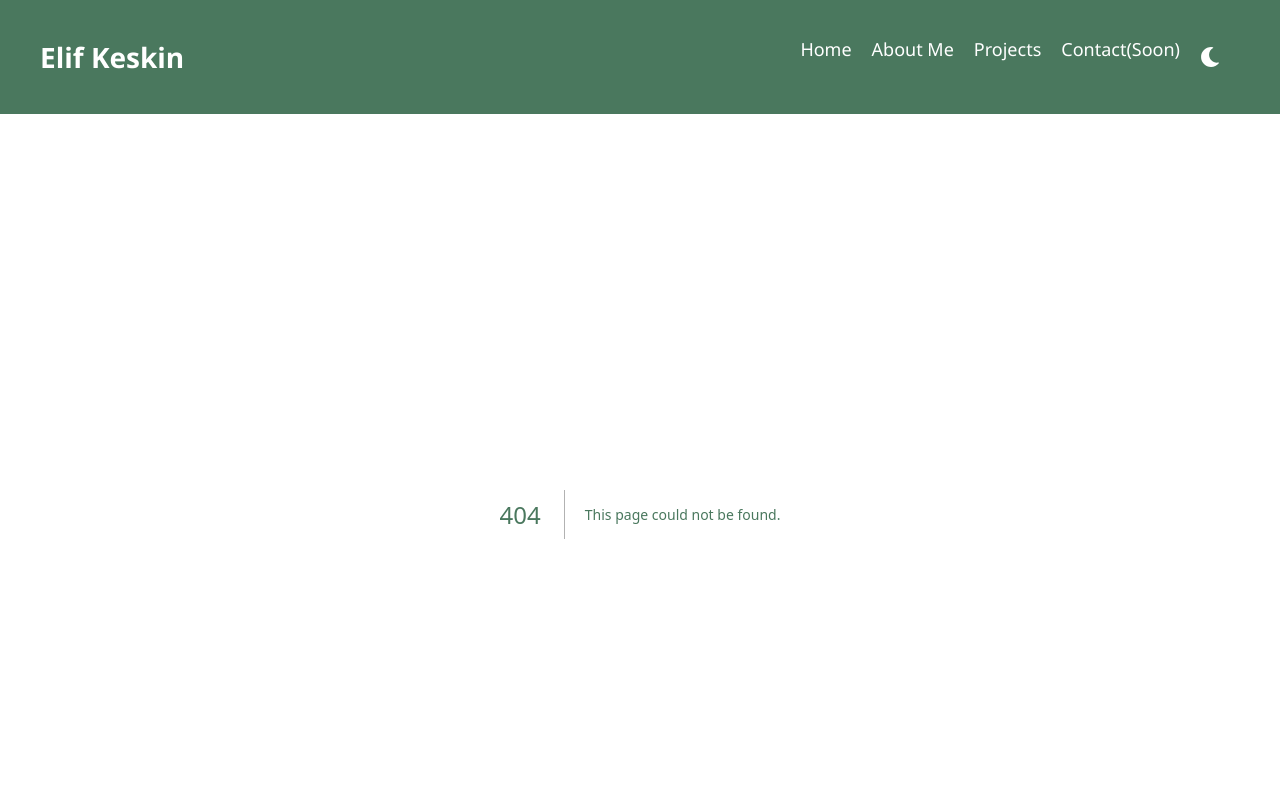
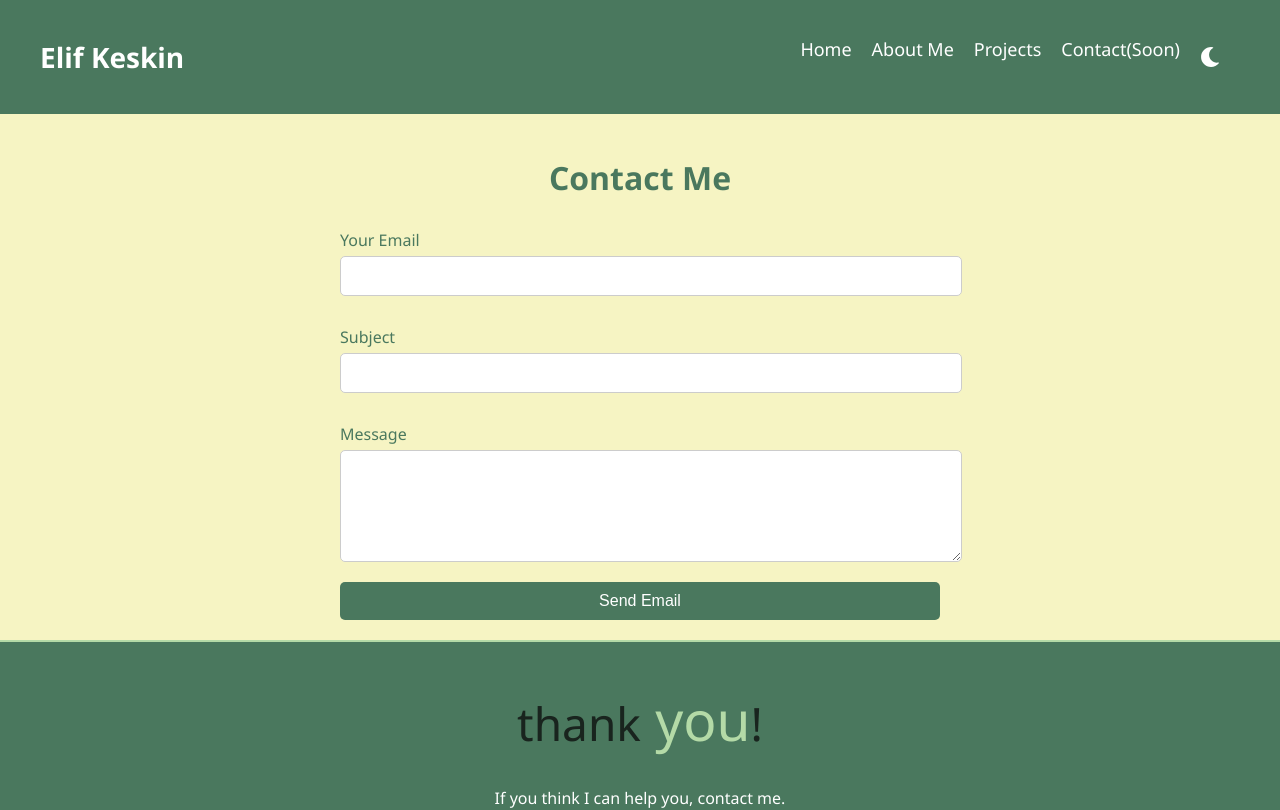
Before and after one commit to ElifKeskinn/Portfolio-Next.js, a Next.js app: page /contact in a window 1280 px wide. Before the commit this address had no page. Shown: the top 810 px of the page. Built offline with nearby package versions, Linux system fonts and the light colour scheme.

Commit message:
contact page is workiing

```diff
--- /dev/null
+++ b/app/api/contact/route.js
@@ -0,0 +1,33 @@
+import nodemailer from 'nodemailer';
+import { NextResponse } from 'next/server';
+
+// POST methodu için named export
+export async function POST(req) {
+  const { email, subject, message } = await req.json();
+
+  // Nodemailer yapılandırması
+  const transporter = nodemailer.createTransport({
+    service: 'gmail',
+    auth: {
+      user: process.env.GMAIL_USER,
+      pass: process.env.GMAIL_PASS,
+    },
+  });
+
+  try {
+    // E-posta gönderme işlemi
+    await transporter.sendMail({
+      from: email, // Kullanıcının e-posta adresi
+      to: process.env.GMAIL_USER, // Kendi e-posta adresiniz
+      subject: `Contact Form: ${subject}`, // Konu
+      text: message, // Mesaj içeriği
+    });
+
+    // Başarılı yanıt
+    return NextResponse.json({ success: true, message: 'Email sent successfully!' });
+  } catch (error) {
+    console.error('Error sending email:', error);
+    // Hata yanıtı
+    return NextResponse.json({ success: false, message: 'Error sending email' }, { status: 500 });
+  }
+}
--- /dev/null
+++ b/app/contact/page.js
@@ -0,0 +1,9 @@
+import Contact from '../../components/Contact/Contact';
+
+export default function ContactPage() {
+  return (
+    <div>
+      <Contact />
+    </div>
+  );
+}
--- a/app/page.js
+++ b/app/page.js
@@ -2,11 +2,11 @@
 import Link from 'next/link';
 import styles from './page.module.css';
 import dynamic from 'next/dynamic';
+import Butterflies from '@/components/Butterflies/Butterflies';
 
 const Slider = dynamic(() => import('react-slick'), { ssr: false });
 import "slick-carousel/slick/slick.css";
 import "slick-carousel/slick/slick-theme.css";
-import Butterflies from '@/components/Butterflies/Butterflies';
 
 export default function Home() {
   const settings = {
--- /dev/null
+++ b/components/Contact/Contact.js
@@ -0,0 +1,83 @@
+'use client';
+import { useState } from 'react';
+import styles from './Contact.module.css';
+
+const Contact = () => {
+  const [email, setEmail] = useState('');
+  const [subject, setSubject] = useState('');
+  const [message, setMessage] = useState('');
+  const [status, setStatus] = useState('');
+
+  const handleSubmit = async (e) => {
+    e.preventDefault();
+
+    try {
+      const response = await fetch('/api/contact', {
+        method: 'POST',
+        headers: {
+          'Content-Type': 'application/json',
+        },
+        body: JSON.stringify({ email, subject, message }),
+      });
+
+      const data = await response.json();
+
+      if (data.success) {
+        setStatus('Email sent successfully!');
+        // Formu temizle
+        setEmail('');
+        setSubject('');
+        setMessage('');
+      } else {
+        setStatus('Error sending email.');
+      }
+    } catch (error) {
+      setStatus('Error sending email.');
+    }
+  };
+
+  return (
+    <div className={styles.container}>
+      <h1 className={styles.heading}>Contact Me</h1>
+      <form onSubmit={handleSubmit} className={styles.contactForm}>
+        <label htmlFor="email" className={styles.label}>Your Email</label>
+        <input
+          type="email"
+          id="email"
+          name="email"
+          className={styles.input}
+          value={email}
+          onChange={(e) => setEmail(e.target.value)}
+          required
+        />
+
+        <label htmlFor="subject" className={styles.label}>Subject</label>
+        <input
+          type="text"
+          id="subject"
+          name="subject"
+          className={styles.input}
+          value={subject}
+          onChange={(e) => setSubject(e.target.value)}
+          required
+        />
+
+        <label htmlFor="message" className={styles.label}>Message</label>
+        <textarea
+          id="message"
+          name="message"
+          className={styles.textarea}
+          rows="5"
+          value={message}
+          onChange={(e) => setMessage(e.target.value)}
+          required
+        />
+
+        <button type="submit" className={styles.button}>Send Email</button>
+      </form>
+      {status && <p>{status}</p>}
+    </div>
+  );
+};
+
+export default Contact;
--- /dev/null
+++ b/components/Contact/Contact.module.css
@@ -0,0 +1,43 @@
+.container {
+    max-width: 600px;
+    margin: 0 auto;
+    padding: 20px;
+  }
+
+  .heading {
+    text-align: center;
+    margin-bottom: 20px;
+  }
+
+  .contactForm {
+    display: flex;
+    flex-direction: column;
+  }
+
+  .label {
+    margin: 10px 0 5px;
+  }
+
+  .input,
+  .textarea {
+    width: 100%;
+    padding: 10px;
+    margin-bottom: 20px;
+    border: 1px solid #ccc;
+    border-radius: 5px;
+    font-size: 16px;
+  }
+
+  .button {
+    padding: 10px 15px;
+    background-color: #4A785E;
+    color: white;
+    border: none;
+    border-radius: 5px;
+    cursor: pointer;
+    font-size: 16px;
+  }
+
+  .button:hover {
+    background-color: #9dbf91;
+  }
```
Also changed, not shown: app/api/contact.js (added, +31 -0 lines).
